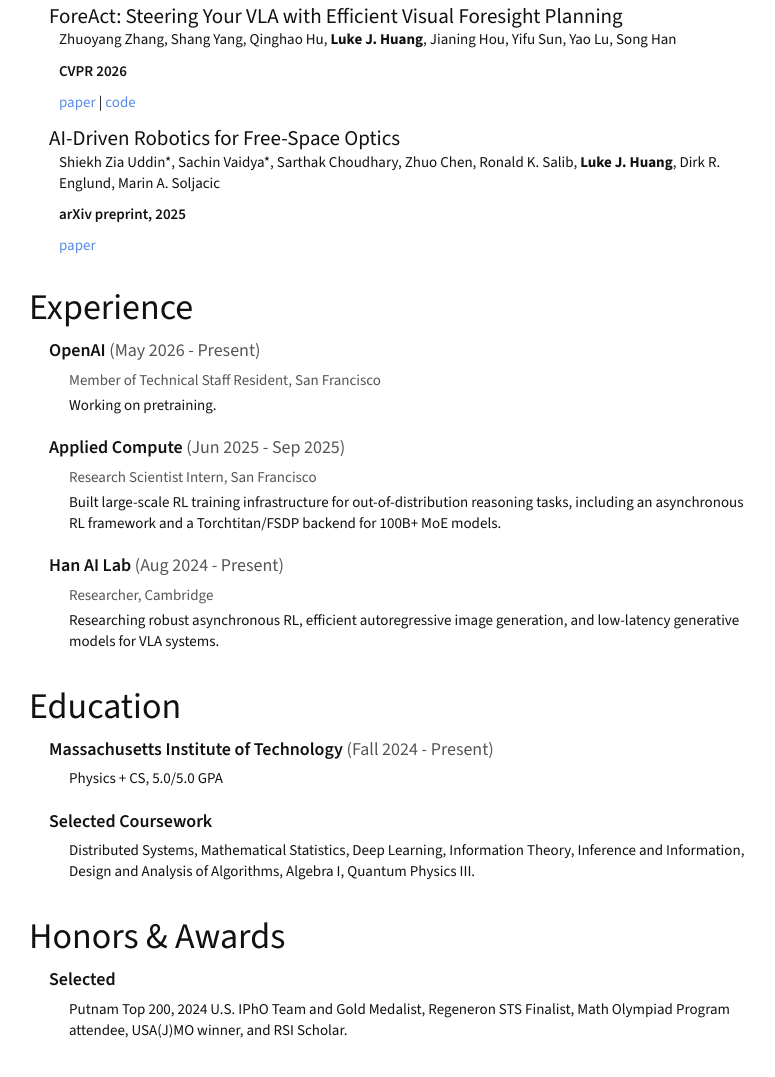
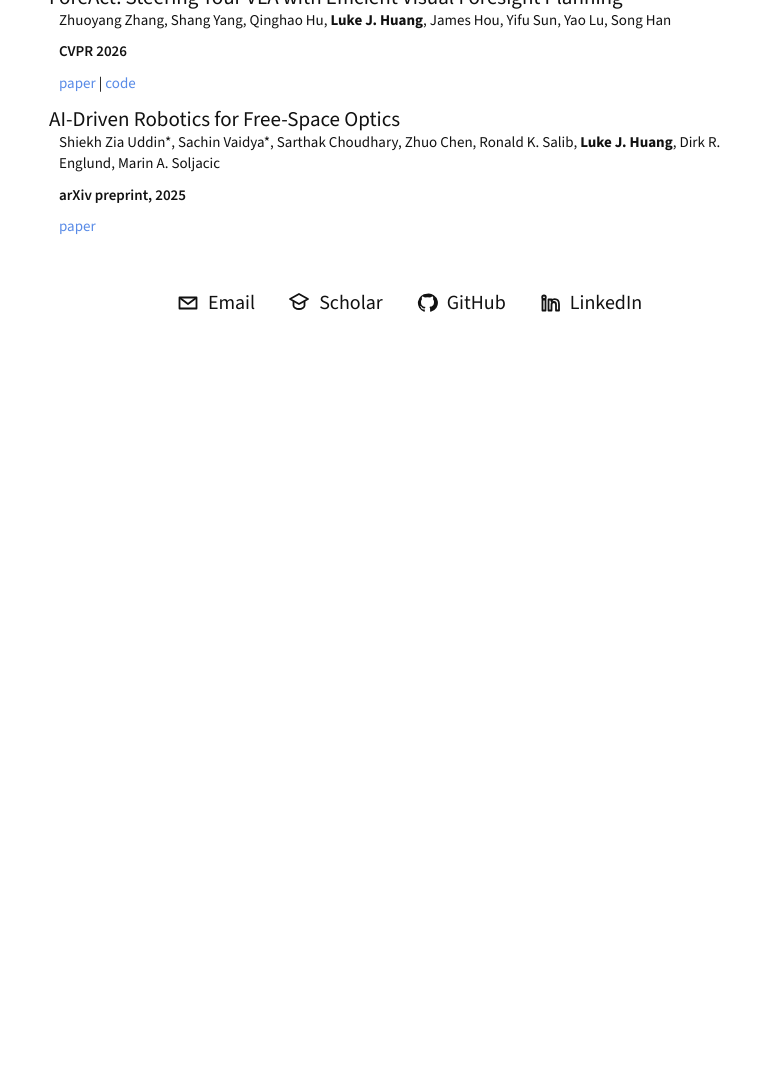
Before and after one commit to luk-huang/personal-website, a plain HTML site: page index.html in a window 1280 px wide. Shown: the part 577-1654 px from the top of the page, without its empty margins (231-1006 px from the left). After the commit the page ends 940 px from the top, so only its background shows below. Drawn offline with nearby package versions, Linux system fonts and the light colour scheme.

Commit message:
Update personal website

```diff
--- a/index.html
+++ b/index.html
@@ -6,7 +6,7 @@
     <meta name="description" content="Personal website for Luke J. Huang.">
     <title>Luke J. Huang</title>
     <script src="theme.js?v=theme-toggle-2"></script>
-    <link rel="stylesheet" href="styles.css?v=nav-home">
+    <link rel="stylesheet" href="styles.css?v=home-footer-1">
   </head>
   <body>
     <header class="site-nav">
@@ -16,9 +16,10 @@
         <summary>Blog</summary>
         <div class="dropdown-panel">
           <a href="blog.html">All posts</a>
-          <a href="blog/is-anybody-doing-async-rl-correctly.html">Is Anybody Doing Async RL Correctly?</a>
+          <a href="blog/is-anybody-doing-async-rl-correctly.html">Is Frontier Asynchronous RL Solved?</a>
         </div>
       </details>
+      <a class="site-nav-link" href="assets/Luke_Huang_Resume-25-5-19-flux.pdf">Resume</a>
       <button class="theme-toggle" type="button" data-theme-toggle aria-label="Toggle dark mode" aria-pressed="false">
         <svg class="theme-toggle-icon" viewBox="0 0 24 24" aria-hidden="true">
           <circle cx="12" cy="12" r="4"></circle>
@@ -43,16 +44,6 @@
             efficient AI computing, reinforcement learning for LLMs, and
             fast generative models.
           </p>
-
-          <nav class="links" aria-label="Primary links">
-            <a href="https://github.com/luk-huang">GitHub</a>
-            <span aria-hidden="true">|</span>
-            <a href="https://www.linkedin.com/in/luke-huang-b13b38245/">LinkedIn</a>
-            <span aria-hidden="true">|</span>
-            <a href="https://scholar.google.com/citations?hl=en&amp;user=P6dgb9gAAAAJ">Google Scholar</a>
-            <span aria-hidden="true">|</span>
-            <a href="assets/Luke_Huang_Resume.pdf">Resume</a>
-          </nav>
         </div>
 
         <div class="photo-wrap">
@@ -93,7 +84,7 @@
           <h3>ForeAct: Steering Your VLA with Efficient Visual Foresight Planning</h3>
           <p>
             Zhuoyang Zhang, Shang Yang, Qinghao Hu, <strong>Luke J. Huang</strong>,
-            Jianing Hou, Yifu Sun, Yao Lu, Song Han
+            James Hou, Yifu Sun, Yao Lu, Song Han
           </p>
           <p class="entry-meta">CVPR 2026</p>
           <p class="entry-links">
@@ -116,66 +107,36 @@
         </article>
       </section>
 
-      <section class="section two-level" aria-labelledby="experience-heading">
-        <h2 id="experience-heading">Experience</h2>
-
-        <article>
-          <h3>OpenAI <span class="date">(May 2026 - Present)</span></h3>
-          <p class="role">Member of Technical Staff Resident, San Francisco</p>
-          <p>
-            Working on pretraining.
-          </p>
-        </article>
-
-        <article>
-          <h3>Applied Compute <span class="date">(Jun 2025 - Sep 2025)</span></h3>
-          <p class="role">Research Scientist Intern, San Francisco</p>
-          <p>
-            Built large-scale RL training infrastructure for out-of-distribution
-            reasoning tasks, including an asynchronous RL framework and a
-            Torchtitan/FSDP backend for 100B+ MoE models.
-          </p>
-        </article>
-
-        <article>
-          <h3>Han AI Lab <span class="date">(Aug 2024 - Present)</span></h3>
-          <p class="role">Researcher, Cambridge</p>
-          <p>
-            Researching robust asynchronous RL, efficient autoregressive image
-            generation, and low-latency generative models for VLA systems.
-          </p>
-        </article>
-      </section>
-
-      <section class="section two-level" aria-labelledby="education-heading">
-        <h2 id="education-heading">Education</h2>
-
-        <article>
-          <h3>Massachusetts Institute of Technology <span class="date">(Fall 2024 - Present)</span></h3>
-          <p>Physics + CS, 5.0/5.0 GPA</p>
-        </article>
-
-        <article>
-          <h3>Selected Coursework</h3>
-          <p>
-            Distributed Systems, Mathematical Statistics, Deep Learning,
-            Information Theory, Inference and Information, Design and Analysis
-            of Algorithms, Algebra I, Quantum Physics III.
-          </p>
-        </article>
-      </section>
-
-      <section class="section two-level" aria-labelledby="awards-heading">
-        <h2 id="awards-heading">Honors &amp; Awards</h2>
-        <article>
-          <h3>Selected</h3>
-          <p>
-            Putnam Top 200, 2024 U.S. IPhO Team and Gold Medalist, Regeneron
-            STS Finalist, Math Olympiad Program attendee, USA(J)MO winner, and
-            RSI Scholar.
-          </p>
-        </article>
-      </section>
+      <footer class="social-footer" aria-label="Contact links">
+        <a class="social-link" href="mailto:lukh23@mit.edu">
+          <svg viewBox="0 0 24 24" aria-hidden="true">
+            <path d="M3.5 6.5h17v11h-17z"></path>
+            <path d="m4 7 8 6 8-6"></path>
+          </svg>
+          <span>Email</span>
+        </a>
+        <a class="social-link" href="https://scholar.google.com/citations?hl=en&amp;user=P6dgb9gAAAAJ">
+          <svg viewBox="0 0 24 24" aria-hidden="true">
+            <path d="m12 3 9 5-9 5-9-5 9-5z"></path>
+            <path d="M6.5 10.5v4.2c0 1.5 2.5 3.3 5.5 3.3s5.5-1.8 5.5-3.3v-4.2"></path>
+          </svg>
+          <span>Scholar</span>
+        </a>
+        <a class="social-link" href="https://github.com/luk-huang">
+          <svg viewBox="0 0 24 24" aria-hidden="true">
+            <path d="M12 2.8a9.2 9.2 0 0 0-2.9 17.9c.5.1.7-.2.7-.5v-1.8c-2.8.6-3.4-1.2-3.4-1.2-.5-1.1-1.1-1.4-1.1-1.4-.9-.6.1-.6.1-.6 1 0 1.6 1.1 1.6 1.1.9 1.6 2.4 1.1 2.9.9.1-.7.4-1.1.7-1.3-2.2-.3-4.6-1.1-4.6-5a3.9 3.9 0 0 1 1-2.7c-.1-.3-.4-1.3.1-2.7 0 0 .9-.3 2.8 1a9.7 9.7 0 0 1 5.2 0c1.9-1.3 2.8-1 2.8-1 .5 1.4.2 2.4.1 2.7a3.9 3.9 0 0 1 1 2.7c0 3.9-2.4 4.7-4.6 5 .4.3.7.9.7 1.8v2.6c0 .3.2.6.7.5A9.2 9.2 0 0 0 12 2.8z"></path>
+          </svg>
+          <span>GitHub</span>
+        </a>
+        <a class="social-link" href="https://www.linkedin.com/in/luke-huang-b13b38245/">
+          <svg viewBox="0 0 24 24" aria-hidden="true">
+            <path d="M4.5 8.5h3v11h-3z"></path>
+            <path d="M6 4.5a1.8 1.8 0 1 1 0 3.6 1.8 1.8 0 0 1 0-3.6z"></path>
+            <path d="M10.5 8.5h2.9v1.6c.6-1 1.7-1.9 3.4-1.9 2.5 0 4.2 1.7 4.2 5.1v6.2h-3v-5.8c0-1.7-.7-2.7-2.1-2.7-1.6 0-2.4 1.1-2.4 2.8v5.7h-3z"></path>
+          </svg>
+          <span>LinkedIn</span>
+        </a>
+      </footer>
     </main>
   </body>
 </html>
--- a/styles.css
+++ b/styles.css
@@ -241,14 +241,6 @@
   color: var(--muted);
 }
 
-.links {
-  display: flex;
-  flex-wrap: wrap;
-  justify-content: center;
-  gap: 0 7px;
-  margin-top: 12px;
-}
-
 .photo-wrap {
   display: flex;
   justify-content: center;
@@ -311,6 +303,50 @@
 
 .entry-links {
   margin-bottom: 0;
+}
+
+.social-footer {
+  display: flex;
+  flex-wrap: wrap;
+  justify-content: center;
+  gap: 18px 32px;
+  padding: 42px 20px 0;
+}
+
+.social-link {
+  display: inline-flex;
+  align-items: center;
+  gap: 8px;
+  color: var(--text);
+  font-size: 20px;
+  line-height: 1;
+}
+
+.social-link:hover {
+  color: var(--link);
+}
+
+.social-link svg {
+  width: 24px;
+  height: 24px;
+  display: block;
+  fill: currentColor;
+  stroke: currentColor;
+  stroke-linecap: round;
+  stroke-linejoin: round;
+  stroke-width: 0;
+}
+
+.social-link svg path:not(:first-child) {
+  fill: none;
+  stroke-width: 1.8;
+}
+
+.social-link[href^="mailto"] svg,
+.social-link[href*="scholar.google"] svg,
+.social-link[href*="linkedin"] svg {
+  fill: none;
+  stroke-width: 1.8;
 }
 
 .two-level article {
@@ -832,6 +868,15 @@
     margin-right: 10px;
   }
 
+  .social-footer {
+    gap: 16px 24px;
+    padding-top: 34px;
+  }
+
+  .social-link {
+    font-size: 18px;
+  }
+
   .article-header h1 {
     font-size: 30px;
   }
```
Also changed, not shown: blog.html (+6 -6 lines), 2 other files.
